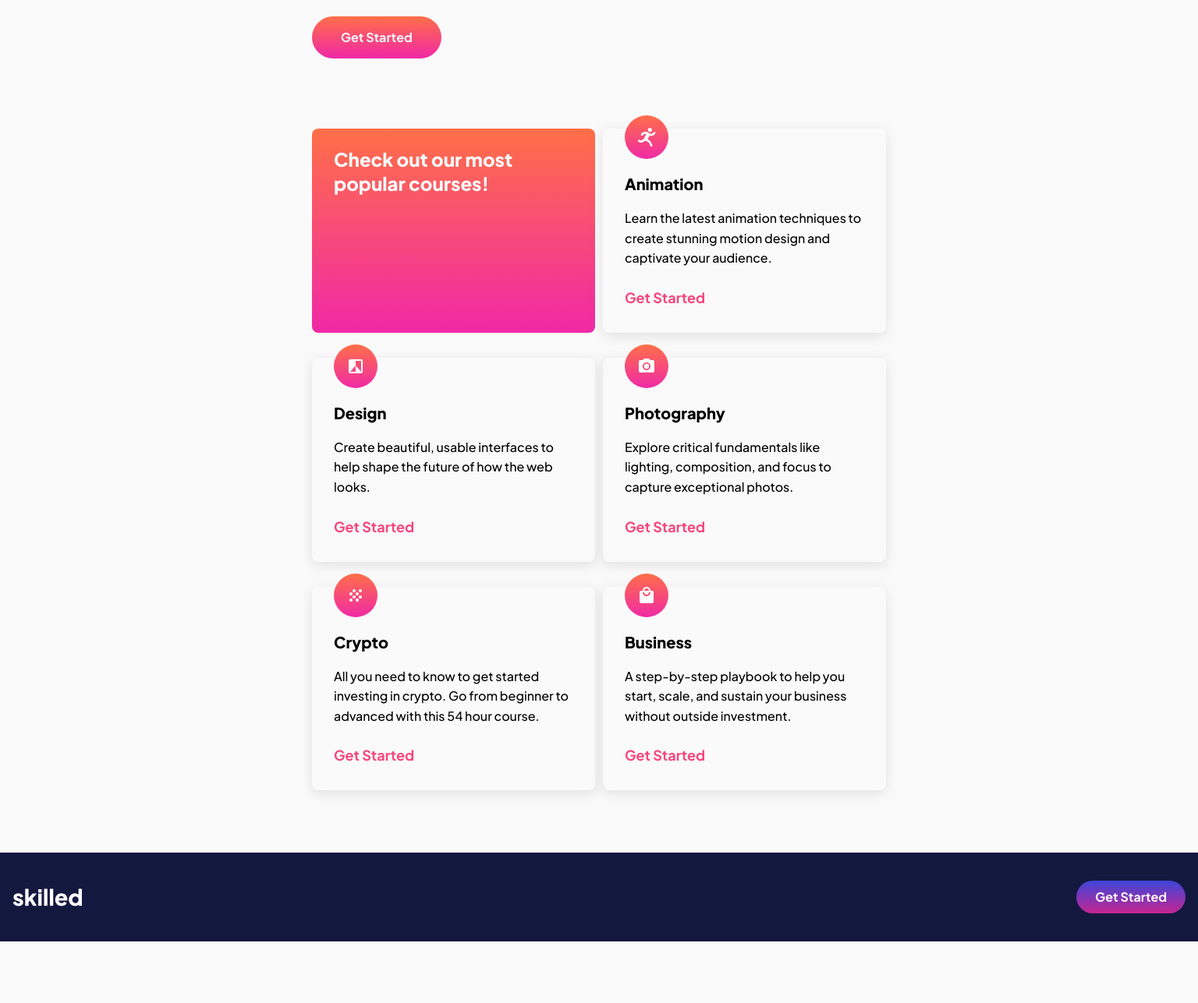
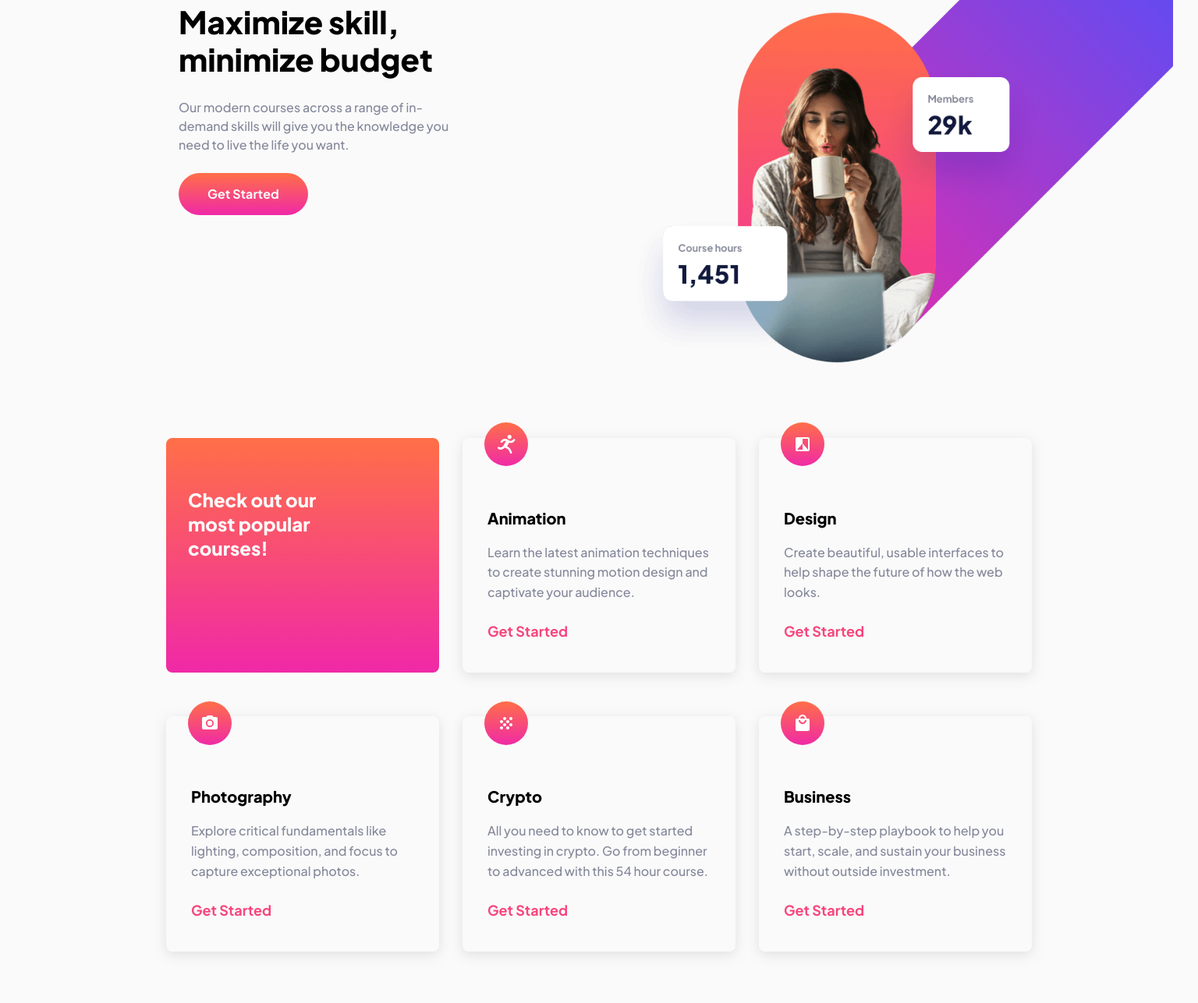
Before and after one commit to MitaliShah/e-learning-landing-page, a website built with Vite: page index.html in a window 1536 px wide. Shown: the part 293-1580 px from the top of the page at 78% size. Before the commit the page ends 1501 px from the top, so only its background shows below. Built offline with nearby package versions, Linux system fonts and the light colour scheme.

Commit message:
desktop cards and footer changes

```diff
--- a/index.html
+++ b/index.html
@@ -39,23 +39,35 @@
           </div>
 
           <div class="header-intro-image">
-            <img
-              class="mobile-header-img"
-              src="./assets/image-hero-mobile.png"
-              alt="A women drinking coffee and taking courses"
-            />
-            <img
-              class="tablet-header-img"
-              src="./assets/image-hero-tablet@2x.webp"
-              alt="A women drinking coffee and taking courses"
-            />
+            <picture>
+              <!-- large image -->
+              <source
+                srcset="./assets/image-hero-desktop.png"
+                media="(min-width: 90rem)"
+                class="mobile-header-img"
+              />
+              <!-- medium image -->
+              <source
+                srcset="./assets/image-hero-tablet.png"
+                media="(min-width: 48rem)"
+                class="mobile-header-img"
+              />
+              <!-- smallest image (default) -->
+              <img
+                src="./assets/image-hero-mobile.png"
+                alt="A women drinking coffee and taking courses"
+                class="mobile-header-img"
+              />
+            </picture>
           </div>
         </div>
       </div>
 
       <div class="max-width-wrapper">
         <div class="cards">
-          <div class="intro-card">Check out our most popular courses!</div>
+          <div class="intro-card">
+            <span>Check out our most popular courses!</span>
+          </div>
           <article>
             <div class="card">
               <img class="card-img" src="./assets/icon-animation.svg" />
--- a/style.scss
+++ b/style.scss
@@ -130,14 +130,11 @@ header {
     .header-content {
       margin-top: 26px;
       margin-bottom: 24px;
+      color: $gray;
     }
     .intro-btn {
       @include btn($pink-gradient, 15px 37px);
     }
-  }
-
-  .tablet-header-img {
-    display: none;
   }
 }
 
@@ -166,7 +163,7 @@ header {
     .card-img {
       position: absolute;
       left: 28px;
-      bottom: 85%;
+      bottom: 88%;
     }
 
     .card-title {
@@ -187,6 +184,7 @@ header {
     .card-content {
       margin-top: 16px;
       line-height: 1.6;
+      color: $gray;
     }
   }
 }
@@ -205,17 +203,15 @@ footer {
 
   .intro-container {
     display: grid;
+    align-items: center;
     grid-template-columns: repeat(2, 1fr);
     overflow: hidden;
+    margin-right: -16px;
 
     .header-intro-image {
       position: relative;
       overflow: hidden;
-      margin-right: -120px;
-
-      .mobile-header-img {
-        display: none;
-      }
+      margin-right: -140px;
 
       .tablet-header-img {
         display: inline-block;
@@ -234,8 +230,69 @@ footer {
     grid-template-columns: repeat(2, 1fr);
     column-gap: 10px;
     row-gap: 32px;
+
+    .intro-card {
+      padding-top: 56px;
+    }
+
+    .card {
+      padding: 56px 32px 32px;
+    }
+  }
+
+  .footer {
+    max-width: 48rem;
+    margin: 0 auto;
   }
 }
 
 @media (min-width: 90rem) {
+  .max-width-wrapper {
+    max-width: 90rem;
+  }
+
+  .intro-container {
+    align-items: center;
+    margin-top: 0;
+    .header-intro-chunk {
+      margin: 165px;
+    }
+  }
+
+  .container {
+    margin-left: 165px;
+    margin-right: 165px;
+  }
+
+  .cards {
+    margin: 46px 165px 140px;
+    grid-template-columns: repeat(3, 1fr);
+    column-gap: 30px;
+    row-gap: 56px;
+
+    .intro-card {
+      padding-right: 120px;
+      padding-top: 64px;
+    }
+
+    .card {
+      padding: 64px 32px 40px;
+    }
+  }
+
+  .footer {
+    max-width: 90rem;
+    margin: 0 auto;
+  }
+
+  .footer {
+    max-width: 90rem;
+    margin: 0 auto;
+  }
+  .footer img {
+    margin-left: 165px;
+  }
+  .footer a {
+    margin-right: 165px;
+  }
 }
```
